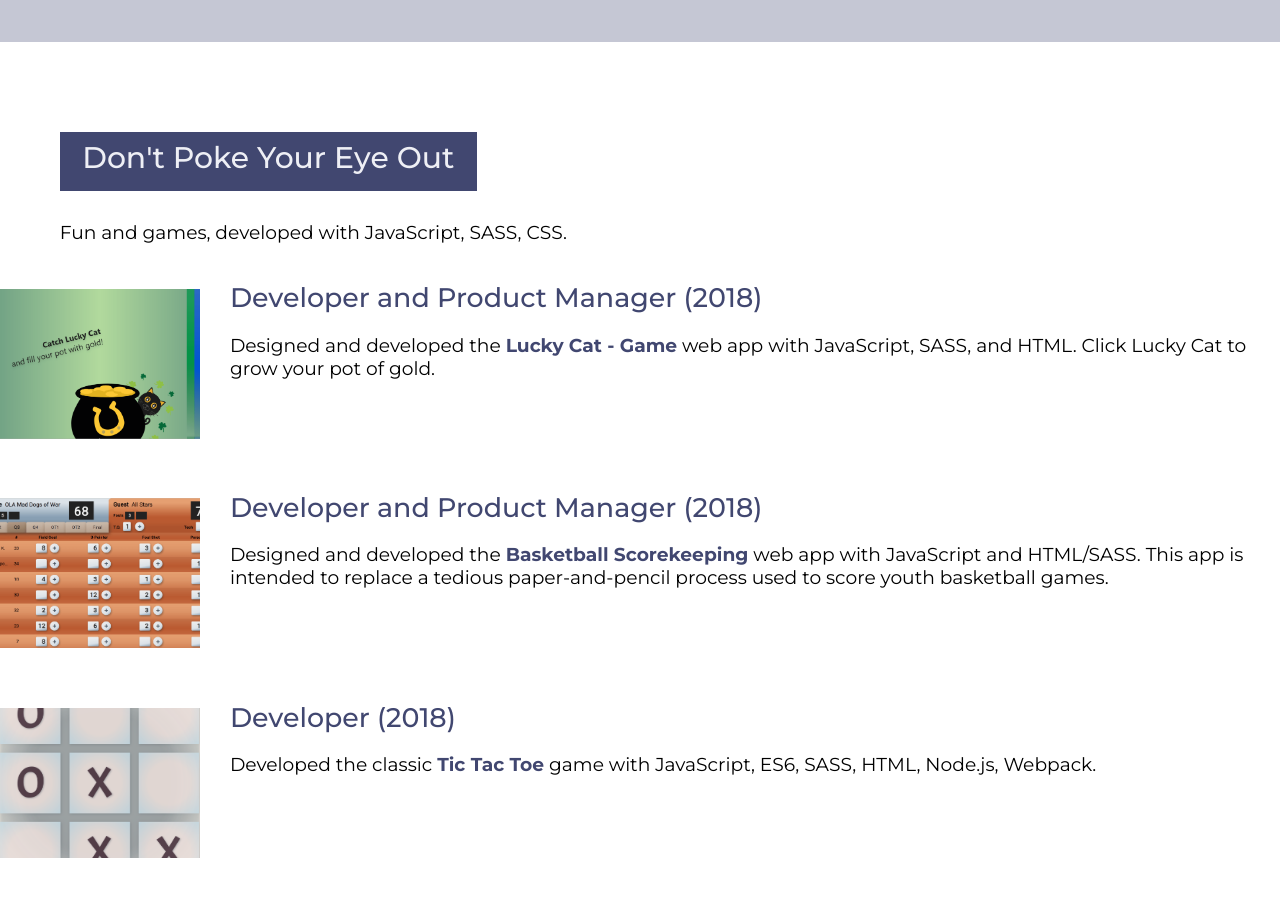
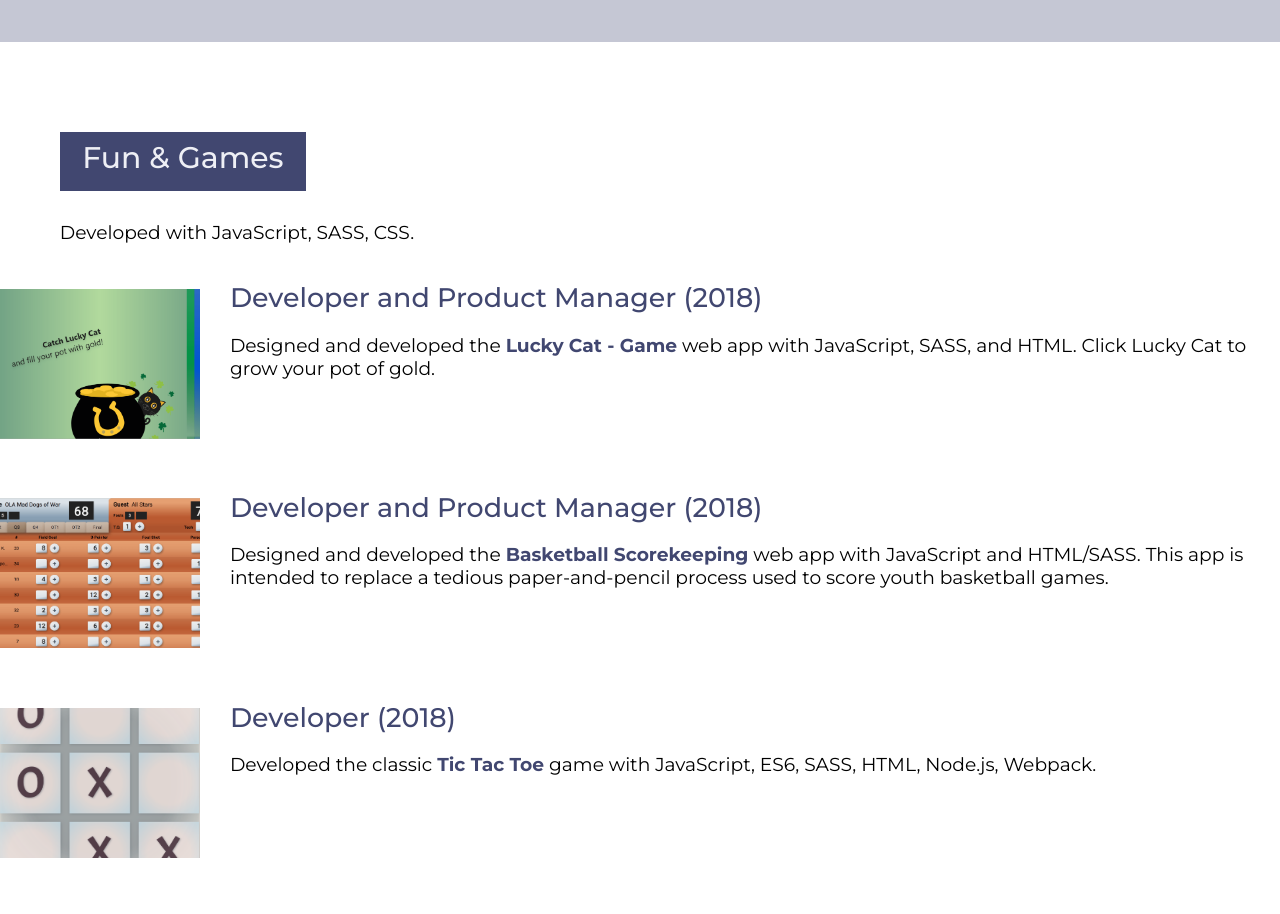
Before and after one commit to jessbodie/jbr-website-next, a Next.js app: page /projects in a window 1280 px wide. Shown: the part 2760-3674 px from the top of the page. Built offline with nearby package versions, Linux system fonts and the light colour scheme.

Commit message:
Fix typo

```diff
--- a/app/projects/page.tsx
+++ b/app/projects/page.tsx
@@ -198,11 +198,11 @@ export default function ProjectsPage() {
       {/* Don't Poke Your Eye Out section */}
       <section className={styles.sectionObligatory}>
         <div className="obligatory__text-label u-margin-top-med" style={{ marginLeft: '4rem' }}>
-          <h2 className="heading-secondary">Don&apos;t Poke Your Eye Out</h2>
+          <h2 className="heading-secondary">Fun & Games</h2>
         </div>
 
         <div className="row u-margin-top-sm" style={{ marginLeft: '4rem' }}>
-          <p>Fun and games, developed with JavaScript, SASS, CSS.</p>
+          <p>Developed with JavaScript, SASS, CSS.</p>
         </div>
 
         {projectsData
```
